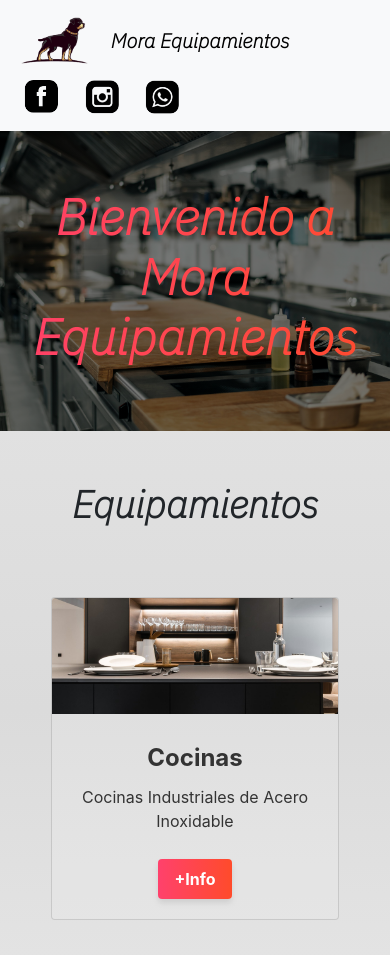
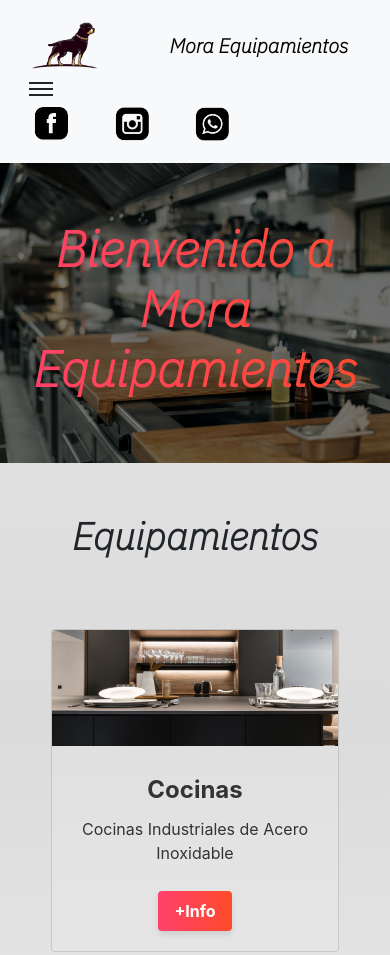
Before and after one commit to Mauritoped/PF-Pedalino, a website: page index.html in a window 390 px wide. Shown: the top 955 px of the page. Drawn offline with nearby package versions, Linux system fonts and the light colour scheme.

Commit message:
first commit

```diff
--- a/scss/style.scss
+++ b/scss/style.scss
@@ -56,6 +56,14 @@ body {
 
 a {
   text-decoration: none;
+  color: black;
+  padding: 5px 10px;
+
+  &:hover {
+    background-color: #ff4b2b13;
+    border-radius: 10px;
+    transition: background-color 0.3s ease;
+  }
 }
 
 // Estilos del navbar
@@ -96,7 +104,44 @@ a {
       display: block;
     }
   }
-}
+
+  .navbar-toggler-icon {
+    display: block;
+    width: 24px;
+    height: 2px;
+    background-color: #212529;
+    position: relative;
+    transition: background-color 0.3s ease;
+
+    &::before,
+    &::after {
+      content: '';
+      position: absolute;
+      width: 100%;
+      height: 2px;
+      background-color: #212529;
+      top: 0%;
+      right: 2%;
+      transform: translateY(-50%);
+      transition: background-color 0.3s ease;
+    }
+
+    &::before {
+      transform: translateY(-6px);
+    }
+
+    &::after {
+      transform: translateY(6px);
+    }
+  }
+
+    &.collapsed {
+      &::before,
+      &::after {
+        background-color: #212529;
+      }
+    }
+  }
 
 // Estilos del hero
 .hero {
```
Also changed, not shown: css/style.css, 1 other file.
